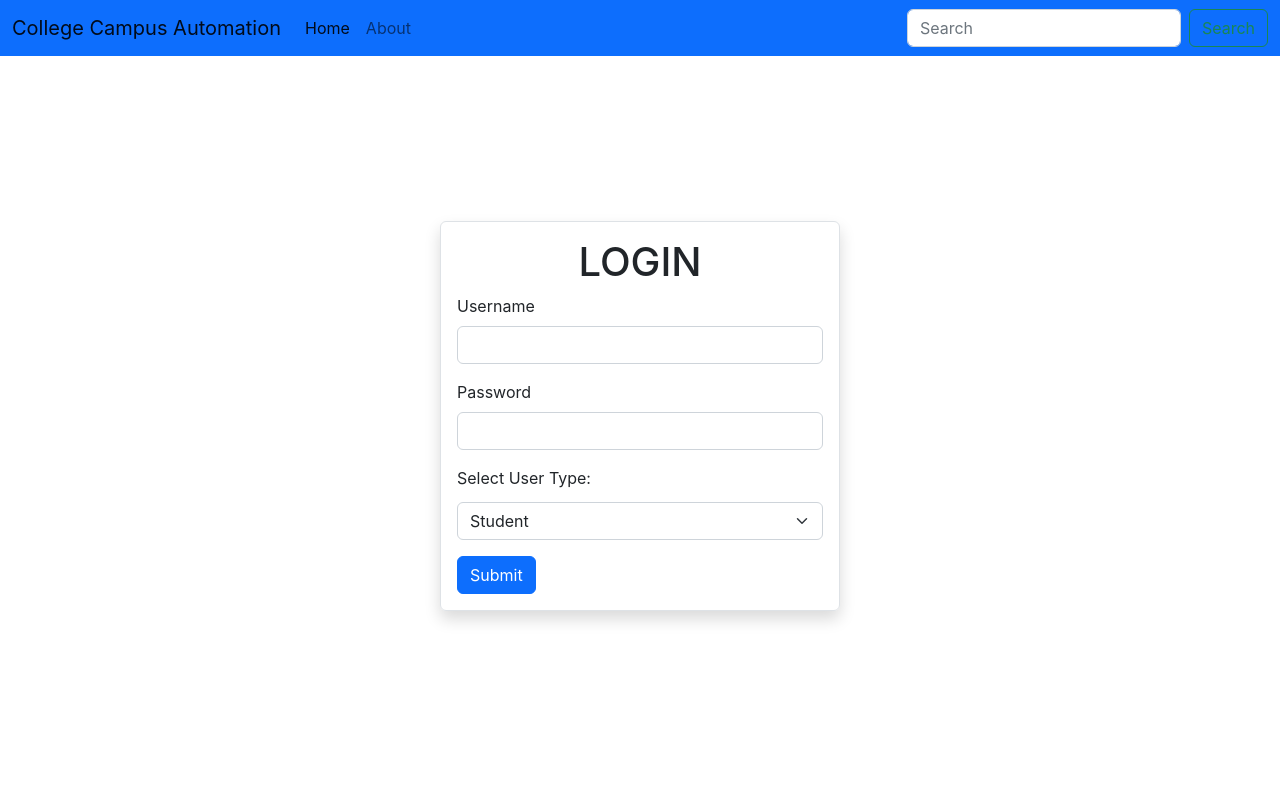
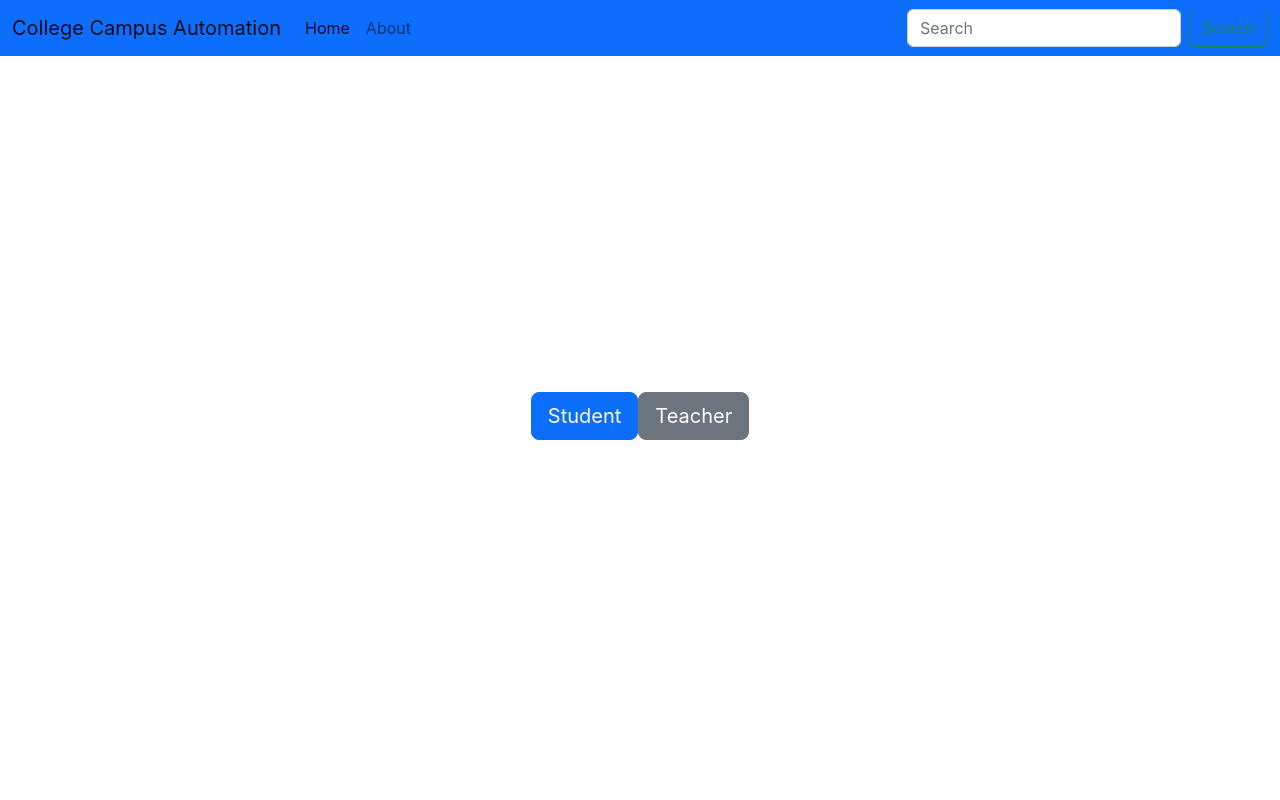
Before and after one commit to ShadowMonarch9871/College-Automation, a React (Create React App) app in the folder frontend/: page / in a window 1280 px wide. Shown: the top 800 px of the page. Built offline with nearby package versions, Linux system fonts and the light colour scheme.

Commit message:
first commit

```diff
--- a/frontend/src/App.js
+++ b/frontend/src/App.js
@@ -1,11 +1,13 @@
 import "./App.css";
 import Navbar from "./components/Navbar"
 import Form from "./components/form";
+import Buttons from "./components/buttons"
 
 function App() {
   return (
     <>
       <Navbar />
+      <Buttons/>
       <Form />
     </>
   );
--- /dev/null
+++ b/frontend/src/components/buttons.js
@@ -0,0 +1,18 @@
+import React from 'react'
+
+export default function buttons() {
+  return (
+    <div
+    style={{
+        display: "flex",
+        justifyContent: "center",
+        alignItems: "center",
+        height: "90vh",
+      }}
+      >
+
+    <button type="button" class="btn btn-primary btn-lg">Student</button>
+    <button type="button" class="btn btn-secondary btn-lg">Teacher</button>
+    </div>
+  )
+}
```
Also changed, not shown: 1 other file (tests, documents, lock files or other folders).
